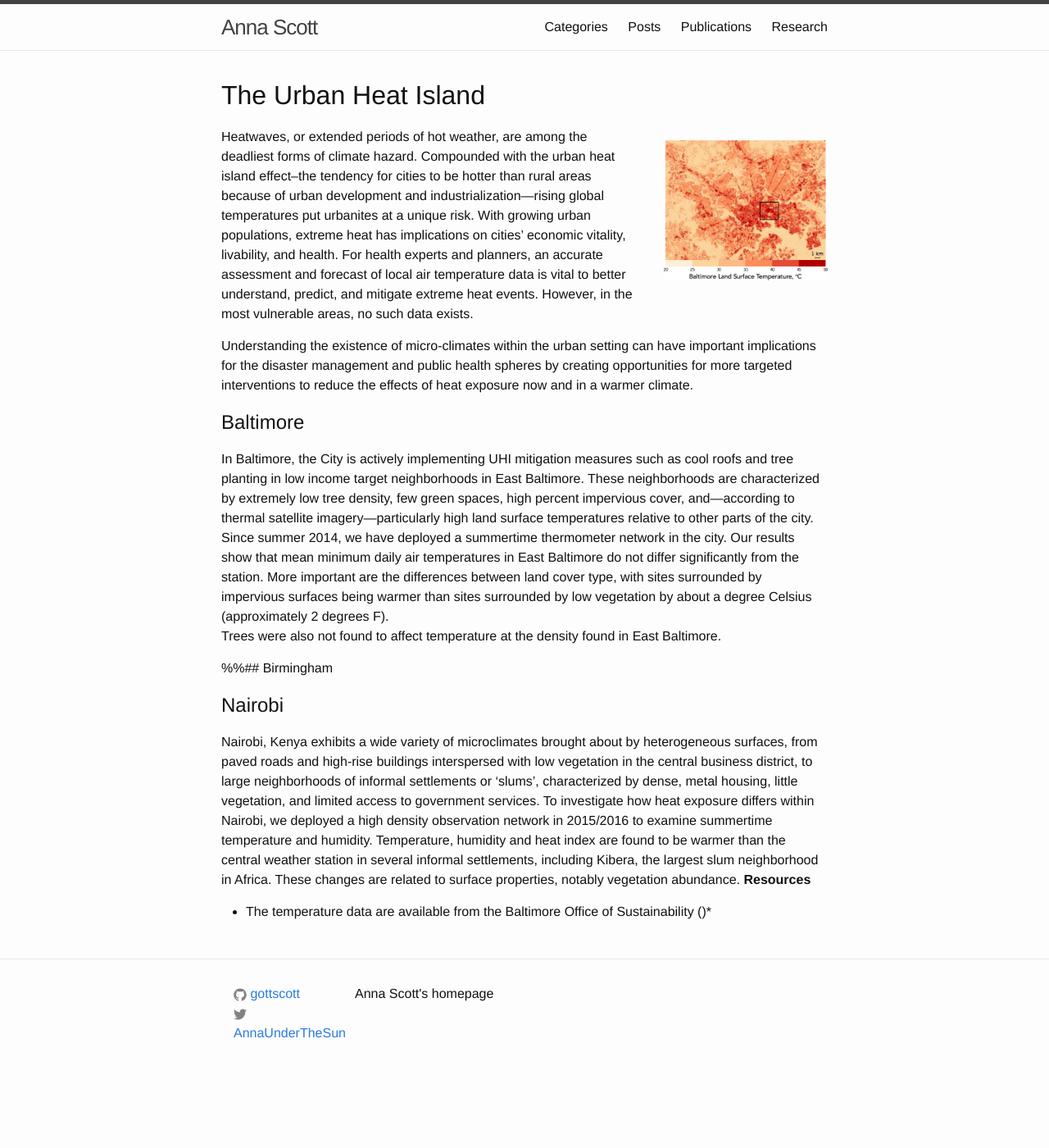
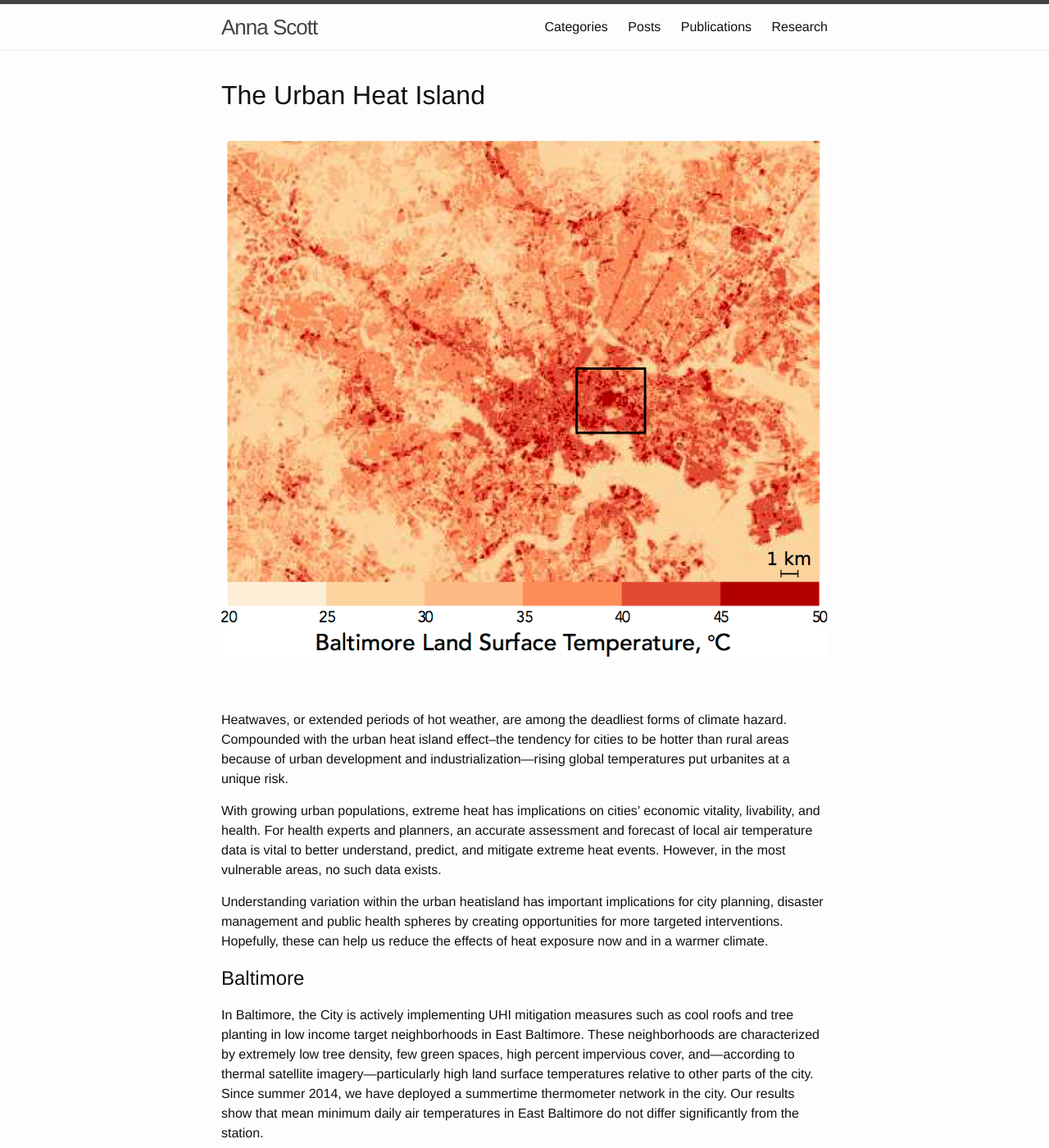
Before and after one commit to gottscott/gottscott.github.io, a Jekyll site: the page built from research.md, in a window 1280 px wide and 1400 px high. Shown: the whole window at 82% size. Built offline with Jekyll 4.4.1, drawn with Linux system fonts in a browser that asks for light colours; some of the changed text lies outside the part shown.

Commit message:
updated paragraph spacing

```diff
--- a/research.md
+++ b/research.md
@@ -7,19 +7,22 @@ permalink: /research
 
 # The Urban Heat Island
 
-<img src="/images/baltimoreUHIaster.png" width="200" style="float:right; margin: 1em 0 4em 2em;"
+<img src="/images/baltimoreUHIaster.png" width="444400" style="float:right; margin: 1em 0 4em 2em;"
 title="Land surface temperature seen from satellite over Baltimore, Maryland."/>
-Heatwaves, or extended periods of hot weather, are among the deadliest forms of climate hazard. Compounded with the urban heat island effect--the tendency for cities to be hotter than rural areas because of urban development and industrialization—rising global temperatures put urbanites at a unique risk. With growing urban populations, extreme heat has implications on cities’ economic vitality, livability, and health.
+Heatwaves, or extended periods of hot weather, are among the deadliest forms of climate hazard. Compounded with the urban heat island effect--the tendency for cities to be hotter than rural areas because of urban development and industrialization—rising global temperatures put urbanites at a unique risk.
+
+ With growing urban populations, extreme heat has implications on cities’ economic vitality, livability, and health.
 For health experts and planners, an accurate assessment and forecast of local air temperature data is vital to better understand, predict, and mitigate extreme heat events. However, in the most vulnerable areas, no such data exists.
 
 
-Understanding the existence of micro-climates within the urban setting can have important implications for the disaster management and public health spheres by creating opportunities for more targeted interventions to reduce the effects of heat exposure now and in a warmer climate.
+Understanding variation within the urban heatisland has important implications for city planning, disaster management and public health spheres by creating opportunities for more targeted interventions. Hopefully, these can help us reduce the effects of heat exposure now and in a warmer climate.
 
 ## Baltimore
 In Baltimore, the City is actively implementing UHI mitigation measures such as cool roofs and tree planting in low income target neighborhoods in East Baltimore. These neighborhoods are characterized by extremely low tree density, few green spaces, high percent impervious cover, and—according to thermal satellite imagery—particularly high land surface temperatures relative to other parts of the city.
 Since summer 2014, we have deployed a summertime thermometer network in the city. Our results show that mean minimum daily air temperatures in East Baltimore do not differ significantly from the station.
+
 More important are the differences between land cover type, with sites surrounded by impervious surfaces being warmer than sites surrounded by low vegetation by about a degree Celsius (approximately 2 degrees F).
-Trees were also not found to affect temperature at the density found in East Baltimore.
+Trees were also not found to affect temperature at the tree canopy density found in East Baltimore.
 
 %%## Birmingham
 
@@ -28,6 +31,7 @@ Nairobi, Kenya exhibits a wide variety of microclimates brought about by heterog
 Temperature, humidity and heat index are found to be warmer than the central weather station
 in several informal settlements, including Kibera, the largest slum neighborhood in Africa.
 These changes are related to surface properties, notably vegetation abundance.
+
 **Resources**
 
 * The temperature data are available from the Baltimore Office of Sustainability ()*
```
